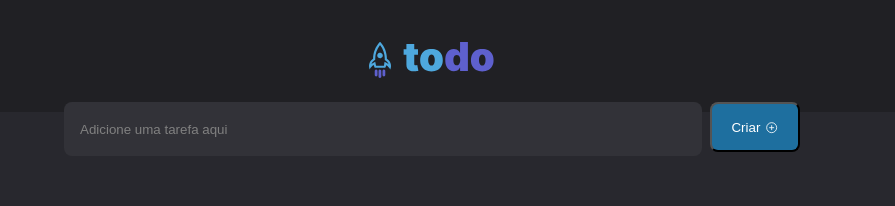
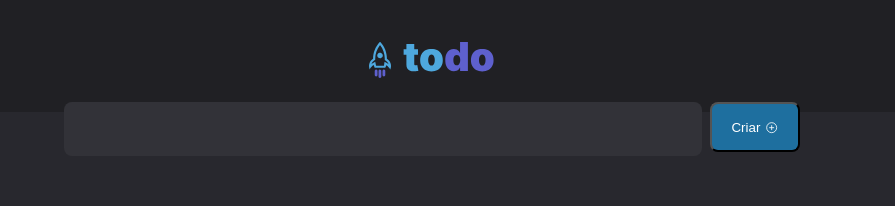
Before and after one commit to ReinaldoARamos/Todo_React, a React (Vite) app: page / in a window 1280 px wide. Both pictures are taken after a click on the button "Criar". Shown: the top 206 px of the page, without its empty margins (208-1103 px from the left). Built offline with nearby package versions, Linux system fonts and the light colour scheme.

Commit message:
testando algumas coisas

```diff
--- a/src/componentes/Task.jsx
+++ b/src/componentes/Task.jsx
@@ -26,19 +26,23 @@ export function Task() {
 
    console.log(Task)
     setNewTask([...Task, TaskContent]);
-    setTaskContent("");
+    setTaskContent(" ");
+
+
   }
 
   return (
-    <div>
+    <div >
       <div className={styles.createTask}>
         <input
+
           onChange={handleInputChange}
           className={styles.input}
           placeholder={"Adicione uma tarefa aqui"}
-
+        value= {TaskContent}
+      required
         />
-        <button onClick={addNewTask} className={styles.button}>
+        <button  onClick={addNewTask} className={styles.button}  >
           Criar
           <PlusCircle />
         </button>
--- a/src/componentes/Task.module.css
+++ b/src/componentes/Task.module.css
@@ -122,7 +122,17 @@ gap: 0.3rem;
 flex-grow: 0;
 color: white;
 transition: 0.2s ;
+
+
+
 }
+
+.button:disabled{
+
+    cursor: not-allowed;
+
+}
+
 
 .button:hover{
   background-color: #4EA8DE;
```
